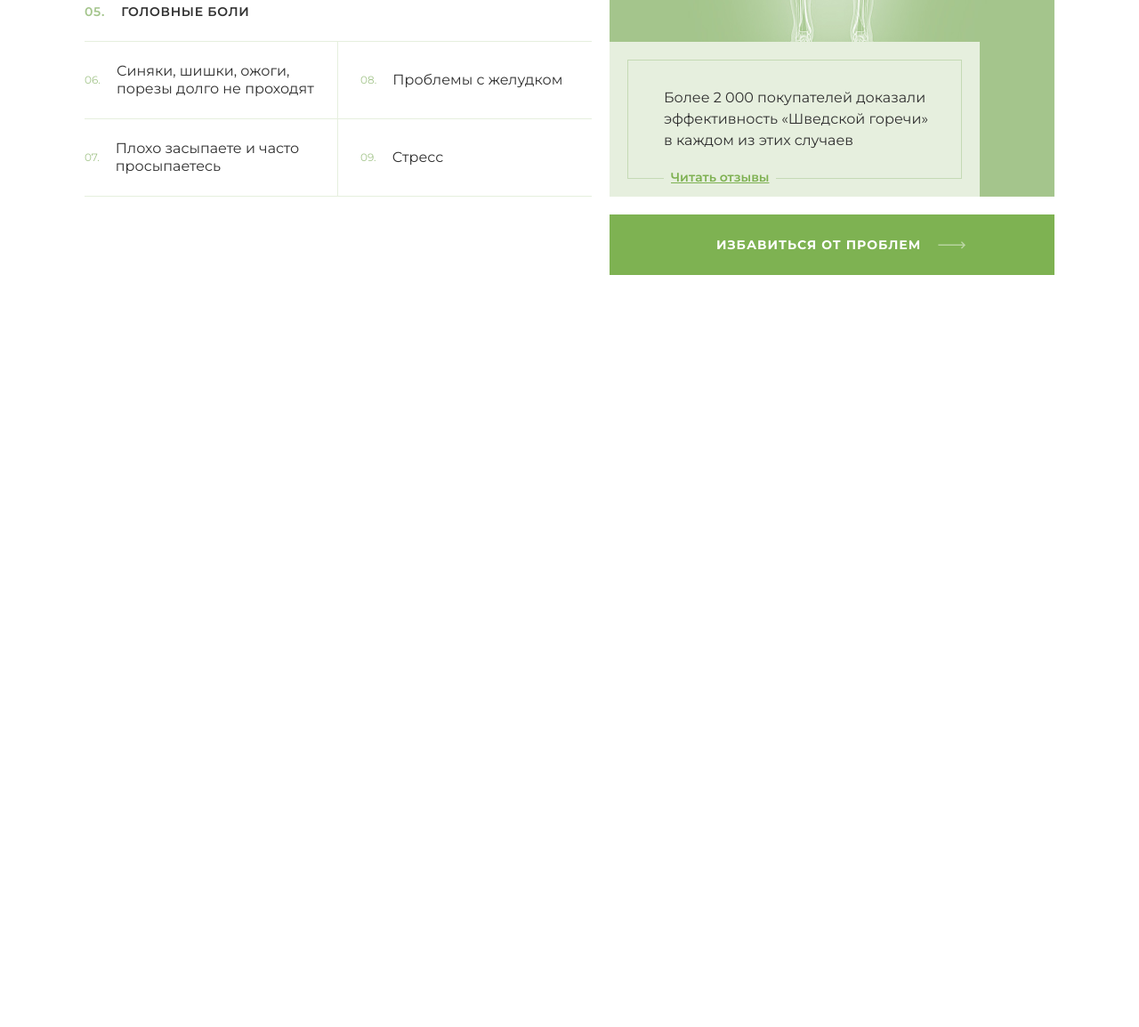
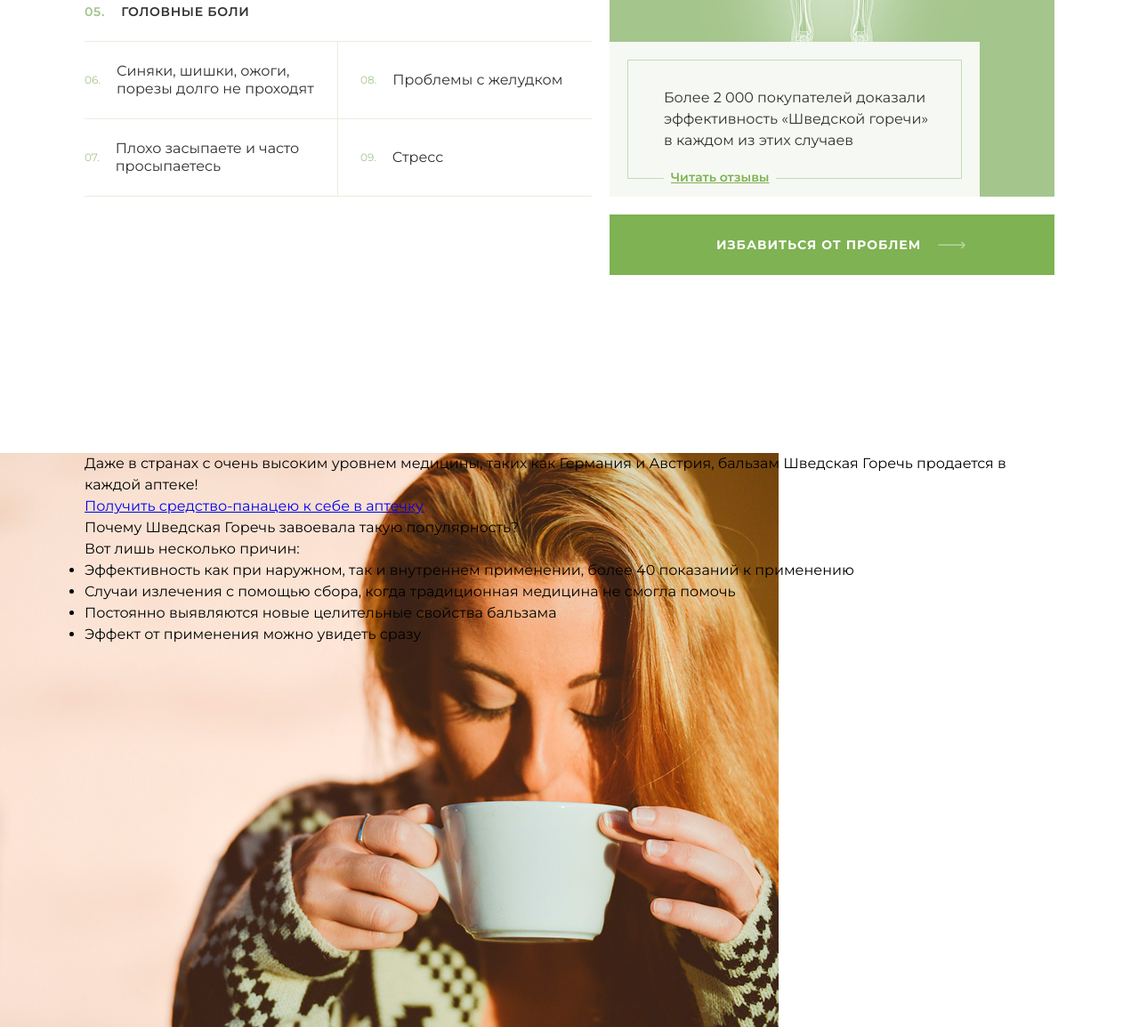
Before and after one commit to vladmix77/swedish_bitter, a plain HTML site: page index.html in a window 1280 px wide. Shown: the part 1705-2859 px from the top of the page at 89% size. Before the commit the page ends 2014 px from the top, so only its background shows below. Drawn offline with nearby package versions, Linux system fonts and the light colour scheme.

Commit message:
Create .popularity (html and css).
Create .popularity (html and css).
Download image (popularity.jpg)

```diff
--- a/css/style.css
+++ b/css/style.css
@@ -182,7 +182,7 @@ body {
   cursor: pointer;
 }
 
-/* Стрелка кнопки */
+/* Стрелка для кнопки */
 .top__form button:after {
   content: "";
   background-image: url(../images/arrow-right.png);
@@ -415,7 +415,7 @@ body {
 
 .tabs__reviews {
   padding: 20px;
-  background-color: #e6efde;
+  background-color: #f6f9f3;
   max-width: 416px;
   position: absolute;
   bottom: 0;
@@ -437,13 +437,15 @@ body {
   padding: 0px 8px;
   position: absolute;
   bottom: 10px;
-  background-color: #e6efde;
+  background-color: #f6f9f3;
 }
 
 .list__link {
   display: flex;
   justify-content: flex-end;
 }
+
+/* Кнопка */
 
 .list__link a {
   margin-top: 20px;
@@ -460,6 +462,8 @@ body {
   position: relative;
 }
 
+/* Стрелка для кнопки */
+
 .list__link a:after {
   content: "";
   background-image: url(../images/arrow-right.png);
@@ -468,6 +472,20 @@ body {
   position: absolute;
   right: 100px;
   top: 30px;
+}
+
+/* Блок popularity */
+
+.popularity {
+  padding-top: 200px;
+}
+
+.popularity__wrapper {
+  max-width: 1720px;
+  margin: 0 auto;
+  background-image: url(../images/popularity.jpg);
+  min-height: 645px;
+  background-repeat: no-repeat;
 }
 
 
@@ -491,11 +509,4 @@ body {
 
 
 
-
-
-
-
-
-
-
-/* 01:04 */
+. /* 01:04 */;
--- a/index.html
+++ b/index.html
@@ -185,6 +185,69 @@
     </div>
   </section>
 
+  <section class="popularity">
+    <div class="popularity__wrapper">
+      <div class="container">
+        <div class="popularity__inner">
+          <div class="popularity__box">
+            <div class="popularity__box-text">
+              Даже в странах с очень высоким уровнем медицины,
+              таких как Германия и Австрия, бальзам Шведская
+              Горечь продается в каждой аптеке!
+            </div>
+            <a href="#" class="popularity__box-link">
+              Получить средство-панацею к себе в аптечку
+            </a>
+          </div>
+          <div class="popularity__right">
+            <div class="popularity__right-title">
+              Почему Шведская
+              Горечь завоевала
+              такую популярность?
+            </div>
+            <div class="popularity__right-subtitle">
+                Вот лишь несколько причин:
+            </div>
+            <ul class="popularity__right">
+              <li>
+                  Эффективность как при наружном, так и внутреннем
+                  применении, более 40 показаний к применению
+              </li>
+              <li>
+                  Случаи излечения с помощью сбора, когда
+                  традиционная медицина не смогла помочь
+              </li>
+              <li>
+                  Постоянно выявляются новые целительные свойства
+                  бальзама
+              </li>
+              <li>
+                  Эффект от применения можно увидеть сразу
+              </li>
+            </ul>
+          </div>
+        </div>
+      </div>
+    </div>
+
+
+
+
+
+
+
+
+
+
+
+
+
+
+
+
+
+
+  </section>
 
 
 
```
Also changed, not shown: images/popularity.jpg (added).
